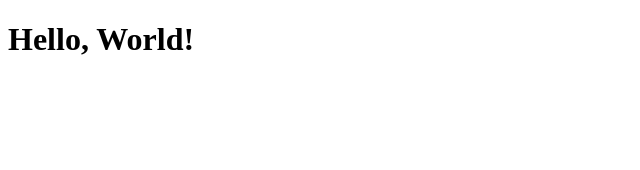
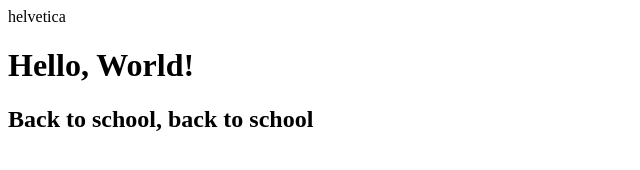
Before and after one commit to annagoldberg/my-first-repo, a plain HTML site: page index.html in a window 1280 px wide. Shown: the whole page, without its empty margins (0-640 px from the left). Drawn offline with Linux system fonts and the light colour scheme.

Commit message:
Update index.html

```diff
--- a/index.html
+++ b/index.html
@@ -1,9 +1,11 @@
 <!DOCTYPE html>
 <html>
+<font>helvetica</font>
 <head>
 	<title>General Assembly, Class One</title>
 </head>
 <body>
 <h1>Hello, World!</h1>
+<h2>Back to school, back to school</h2>
 </body>
 </html>
```
